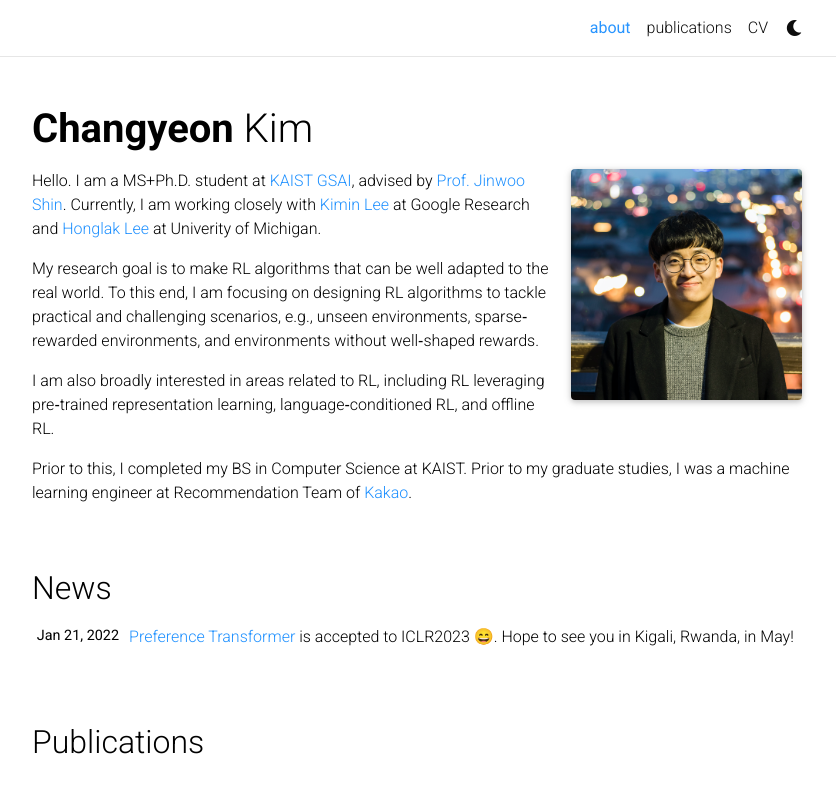
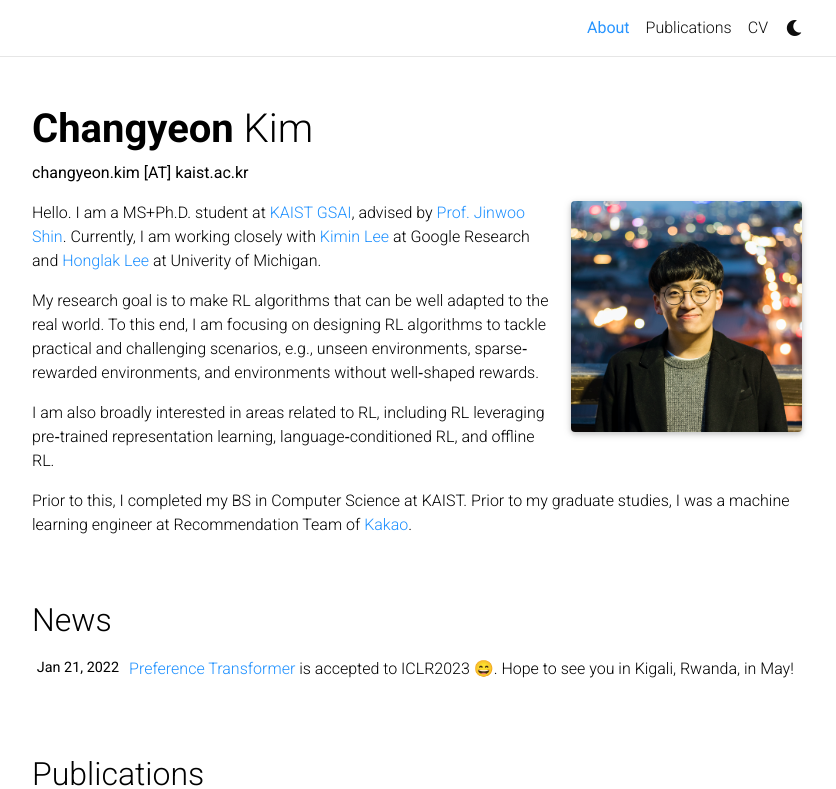
Before and after one commit to csmile-1006/csmile-1006.github.io, a Jekyll site: the page built from _pages/about.md, in a window 1280 px wide and 900 px high, cut to the strip 0-789 px from the top of the window. Shown: the whole strip, without its empty margins (223-1059 px from the left). Built offline with Jekyll 4.4.1, drawn with Linux system fonts in a browser that asks for light colours; full-size pictures stand in for the smaller copies a plugin makes; emoji names are drawn with the system emoji font; comment, search, counter and statistics services are not loaded; a style sheet for code colours, icons or effects is not loaded; some of the changed text lies outside the part shown.

Commit message:
extra changes in 2023-01-26

```diff
--- a/_config.yml
+++ b/_config.yml
@@ -6,13 +6,11 @@ title: blank # the website title (if blank, full name will be used instead)
 first_name: Changyeon
 middle_name:
 last_name: Kim
-email: changyeon.kim@gmail.com
+email: changyeon.kim@kaist.ac.kr
 description: # the ">" symbol means to ignore newlines until "footer_text:"
-footer_text:
-  # Powered by <a href="https://jekyllrb.com/" target="_blank">Jekyll</a> with <a href="https://github.com/alshedivat/al-folio">al-folio</a> theme.
-  # Hosted by <a href="https://pages.github.com/" target="_blank">GitHub Pages</a>.
-  # Photos from <a href="https://unsplash.com" target="_blank">Unsplash</a>.
-keywords: jekyll, jekyll-theme, academic-website, portfolio-website  # add your own keywords or leave empty
+footer_text: >
+  Powered by <a href="https://jekyllrb.com/" target="_blank">Jekyll</a> with <a href="https://github.com/alshedivat/al-folio">al-folio</a> theme.
+eywords: jekyll, jekyll-theme, academic-website, portfolio-website  # add your own keywords or leave empty
 
 lang: en # the language of your site (for example: en, fr, cn, ru, etc.)
 icon:   # the emoji used as the favicon (alternatively, provide image name in /assets/img/)
--- a/_pages/about.md
+++ b/_pages/about.md
@@ -1,8 +1,9 @@
 ---
 layout: about
-title: about
+title: About
 permalink: /
-subtitle:
+subtitle: <b>changyeon.kim [AT] kaist.ac.kr</b>
+# <b>changyeon.kim at kaist dot ac dot kr</b>
 # MS+Ph.D. Student @ <a href='https://alinlab.kaist.ac.kr/'>ALIN Lab</a>, <a href="https://kaist.ac.kr">KAIST</a>.
 
 profile:
```
Also changed, not shown: _pages/publications.md (+1 -1 lines).
